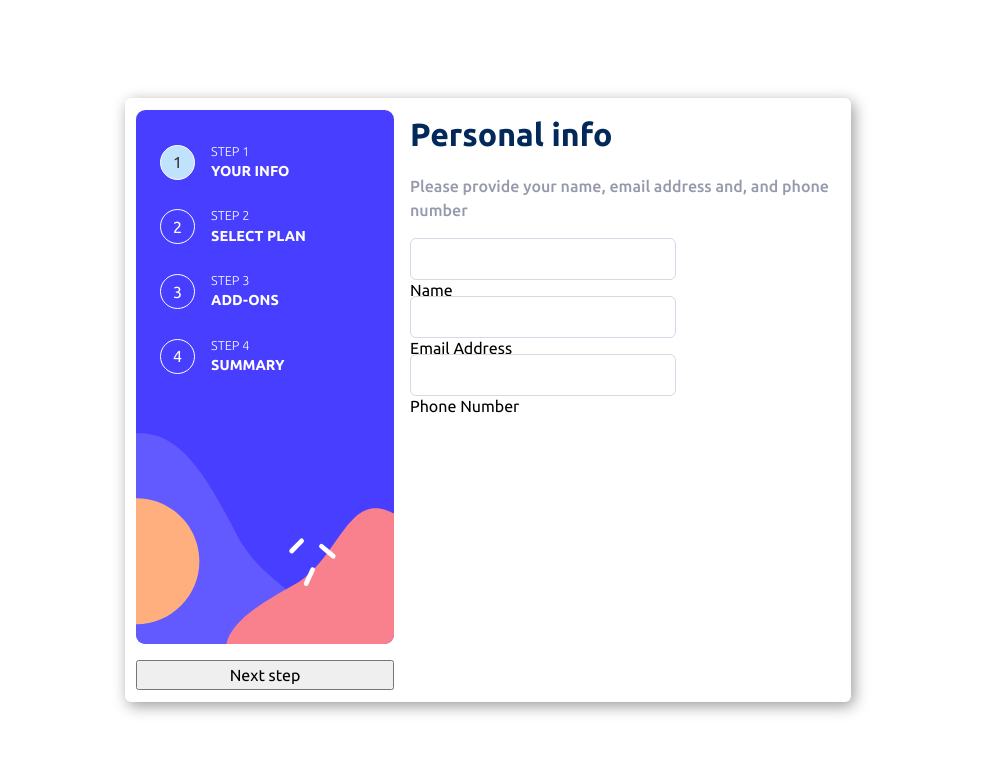
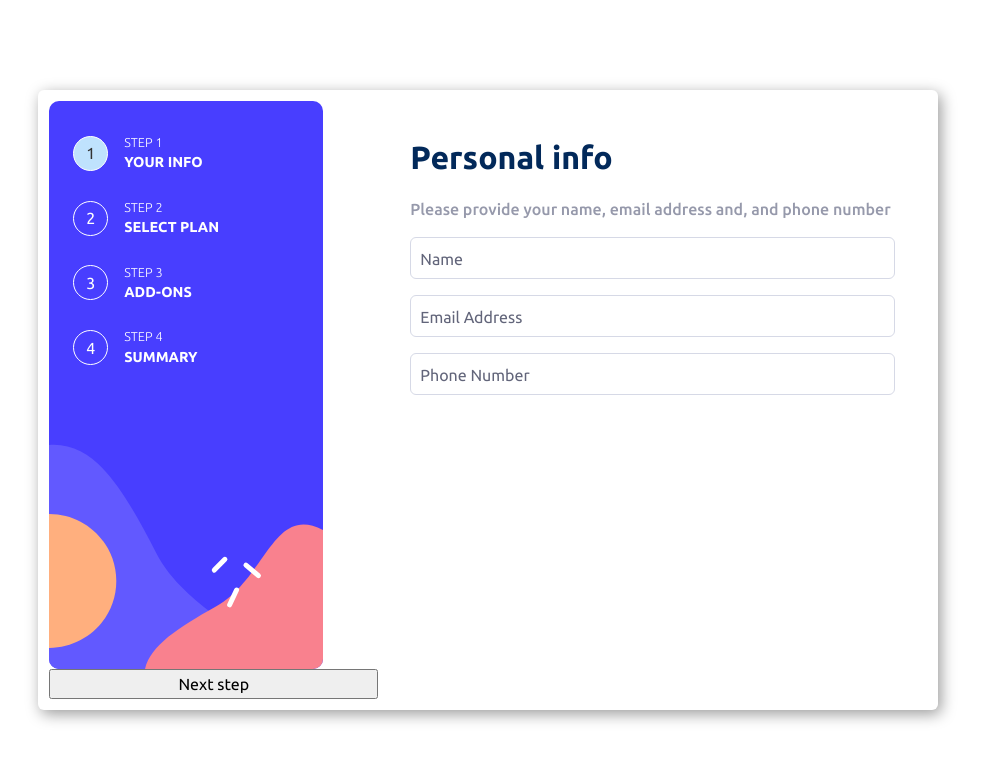
Before and after one commit to the-pro7/multi-step-form, a React (Vite) app: page / in a window 1280 px wide. Shown: the top 762 px of the page, without its empty margins (152-1133 px from the left). Built offline with nearby package versions, Linux system fonts and the light colour scheme.

Commit message:
feat: added styles for InputField, updated classes

```diff
--- a/src/App.jsx
+++ b/src/App.jsx
@@ -7,7 +7,7 @@ import Button from './components/Button'
 const App = () => {
 
   return (
-   <div className="form-container">
+   <div className="container">
     <SideNav />
     <FormPage />
     {/* <PlanSelect /> */}
--- a/src/components/FormPage.jsx
+++ b/src/components/FormPage.jsx
@@ -1,18 +1,23 @@
 import InputField from "./InputField";
 
 export default function FormPage() {
-  let defaultProps = {
-
-  }
+  let defaultProps = {};
 
   return (
     <main className="formContainer">
-    <h1>Personal info</h1>
-    <h2>Please provide your name, email address and, and phone number</h2>
-      <InputField {...{type: 'text', text: 'Name'}}/>
-      <InputField {...{type: 'email', text: 'Email Address'}}/>
-      <InputField {...{type: 'number', text: 'Phone Number'}}/>
-      {/* <button className="nextStepBtn">Next step</button> */}
+      <h1>Personal info</h1>
+      <h2>Please provide your name, email address and, and phone number</h2>
+      <InputField type="text" text="Name" placeholder={"e.g. Stephen King"} />
+      <InputField
+        type="email"
+        text="Email Address"
+        placeholder={"e.g. stephenking@lorem.com"}
+      />
+      <InputField
+        type="number"
+        text="Phone Number"
+        placeholder={"e.g. +1 234 567 890"}
+      />
     </main>
   );
 }
--- a/src/components/InputField.jsx
+++ b/src/components/InputField.jsx
@@ -1,12 +1,13 @@
 export default function InputField({
     type,
-    text
+    text,
+    placeholder
 
 }) {
     return (
         <div className="form__input-field">
             <p className="error"></p>
-            <input type={type} id={type} name={type} placeholder='' required/>
+            <input type={type} id={type} name={type} placeholder={placeholder} required/>
             <label htmlFor={type}>{text}</label>
         </div>
     );
--- a/src/styleshseet/App.scss
+++ b/src/styleshseet/App.scss
@@ -83,13 +83,12 @@ select {
 	}
 }
 
-.form-container {
+.container {
 	font-family: $main-ff;
 	display: grid;
 	grid-template-columns: 3fr 5fr;
-	width: 90%;
-	gap: 1em;
 	margin: 0 auto;
+	width: clamp(300px, 80vw, 900px);
 	// border: 3px solid red;
 	padding: 0.7em;
 	border-radius: $border-radius;
--- a/src/styleshseet/FormPage.scss
+++ b/src/styleshseet/FormPage.scss
@@ -3,6 +3,7 @@
     flex-direction: column;
     gap: 1em;
     position: relative;
+    padding: 2em;
     // border: 3px solid red;
 
     h1 {
--- a/src/styleshseet/InputField.scss
+++ b/src/styleshseet/InputField.scss
@@ -8,7 +8,16 @@
     outline: 0;
     border: 1px solid $light-gray;
     border-radius: $border-radius;
+    width: 100%;
     cursor: pointer;
+
+    &::placeholder {
+      color: transparent;
+    }
+
+    &:focus::placeholder {
+        color: $deep-gray;
+    }
 
     &:focus,
     &:hover {
@@ -17,14 +26,15 @@
 
     &:focus + label,
     &:not(:placeholder-shown) + label {
-      transform: translateY(-40px) scale(0.85);
+      transform: translate(-10px, -30px) scale(0.85);
     }
   }
   label {
     position: absolute;
-    top: 40px;
-    left: 0;
+    top: 10px;
+    left: 10px;
     transition: transform 300ms ease;
+    color: $deep-gray;
   }
 }
 
--- a/src/styleshseet/_config.scss
+++ b/src/styleshseet/_config.scss
@@ -7,6 +7,7 @@ $light-blue: hsl(206, 94%, 87%);
 $strawberry-red: hsl(354, 84%, 57%);
 
 //  neutral colors
+$deep-gray: hsl(231, 11%, 43%);
 $dool-gray: hsl(231, 11%, 63%);
 $light-gray: hsl(229, 24%, 87%);
 $magnolia: hsl(217, 100%, 97%);
```
